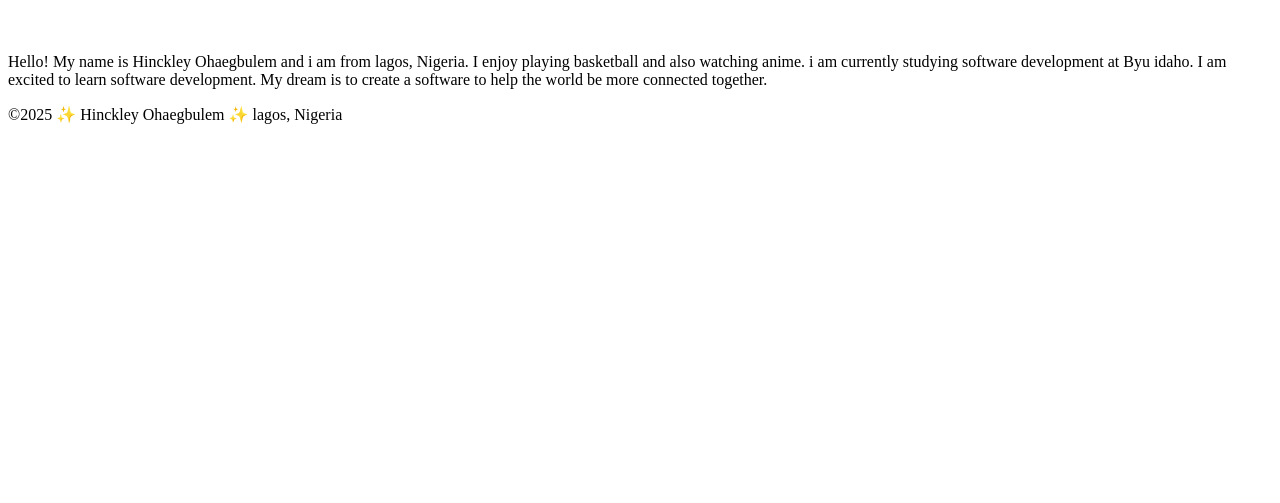
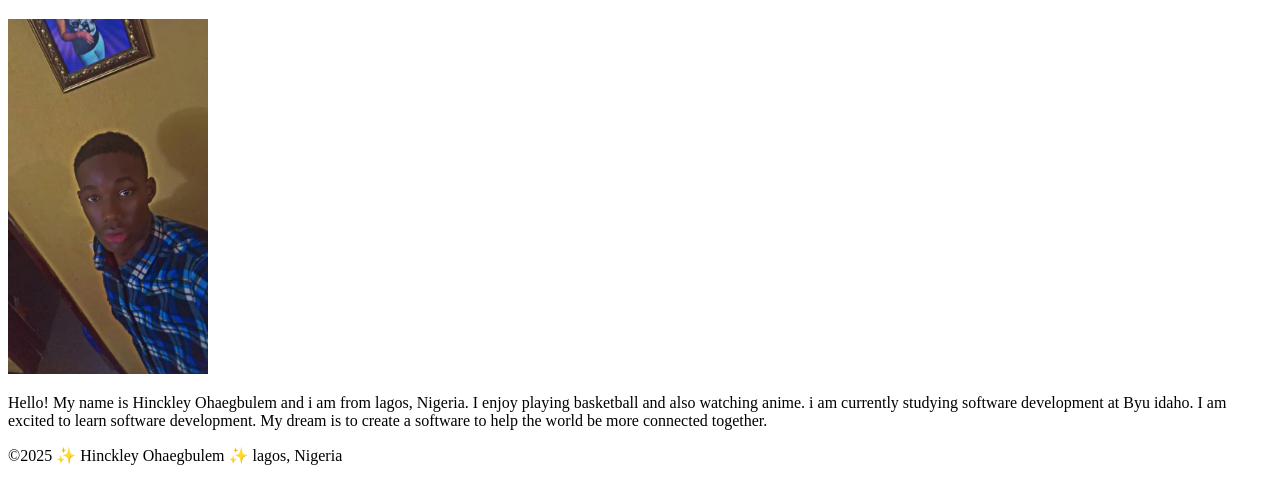
Before and after one commit to Hinckley01/wdd130, a plain HTML site: page index.html in a window 1280 px wide. Shown: the part 87-590 px from the top of the page. Drawn offline with Linux system fonts and the light colour scheme.

Commit message:
added image

```diff
--- a/index.html
+++ b/index.html
@@ -14,7 +14,7 @@
    </header>
    <main>
       <h1>Hinckley Ohaegbulem | WDD 130</h1>
-      <img src="images/" alt="" width="200">
+      <img src="images/profile.webp" alt="" width="200">
       <p>Hello! My name is Hinckley Ohaegbulem and i am from lagos, Nigeria. I enjoy playing basketball and also watching anime. i am currently studying software development at Byu idaho. I am excited to learn software development. My dream is to create a software to help the world be more connected together.</p>
    </main>
    <footer>
```
Also changed, not shown: images/profile.webp (added).
